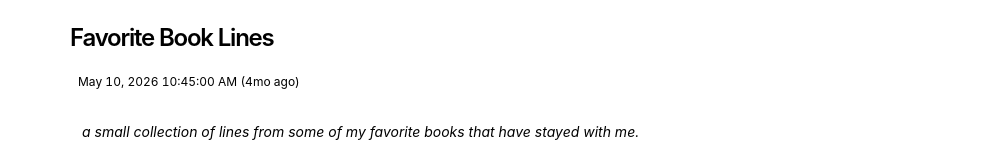
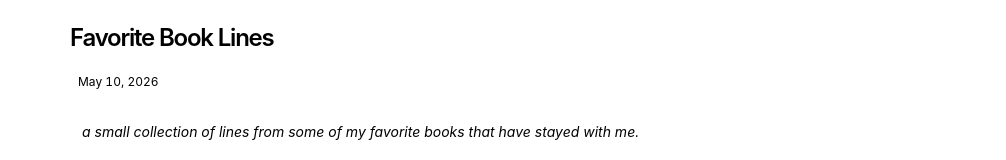
Before and after one commit to laurentcodes/laurent-portfolio-minimal, a Next.js app: page /blog/favorite-book-lines in a window 1280 px wide. Shown: the part 157-317 px from the top of the page, without its empty margins (274-1280 px from the left). Built offline with nearby package versions, Linux system fonts and the light colour scheme.

Commit message:
fix: address portfolio review findings

```diff
--- a/app/blog/[slug]/page.tsx
+++ b/app/blog/[slug]/page.tsx
@@ -7,7 +7,8 @@ import { baseUrl } from 'app/sitemap';
 import { CustomMDX } from 'components/mdx';
 
 // utils
-import { formatDate, getBlogPosts } from 'app/blog/utils';
+import { getBlogPosts } from 'app/blog/utils';
+import { formatDate } from 'utils/dateFormatter';
 import { metadata } from 'utils/metadata';
 
 export async function generateStaticParams() {
@@ -95,7 +96,7 @@ export default async function Blog({
 
         <div className='flex items-center mb-6'>
           <span className='text-xs px-2 py-1 text-black [html.dark_&]:text-white tabular-nums'>
-            {formatDate(post.metadata.publishedAt, true, true)}
+            {formatDate(post.metadata.publishedAt)}
           </span>
         </div>
 
--- a/app/blog/template.tsx
+++ b/app/blog/template.tsx
@@ -1,19 +1,21 @@
 'use client';
 
-import { motion } from 'framer-motion';
+import { motion, useReducedMotion } from 'framer-motion';
 
 export default function BlogTemplate({
 	children,
 }: {
 	children: React.ReactNode;
 }) {
+	const shouldReduceMotion = useReducedMotion();
+
 	return (
 		<motion.div
 			initial={{ opacity: 0 }}
 			animate={{ opacity: 1 }}
 			exit={{ opacity: 0 }}
 			transition={{
-				duration: 0.25,
+				duration: shouldReduceMotion ? 0.1 : 0.25,
 				ease: [0.22, 1, 0.36, 1],
 			}}
 		>
--- a/app/blog/utils.ts
+++ b/app/blog/utils.ts
@@ -52,47 +52,3 @@ function getMDXData(dir) {
 export function getBlogPosts() {
 	return getMDXData(path.join(process.cwd(), 'app', 'blog', 'posts'));
 }
-
-export function formatDate(
-	date: string,
-	includeRelative = false,
-	includeTime = false
-) {
-	let currentDate = new Date();
-	if (!date.includes('T')) {
-		date = `${date}T00:00:00`;
-	}
-	let targetDate = new Date(date);
-
-	let yearsAgo = currentDate.getFullYear() - targetDate.getFullYear();
-	let monthsAgo = currentDate.getMonth() - targetDate.getMonth();
-	let daysAgo = currentDate.getDate() - targetDate.getDate();
-
-	let formattedDate = '';
-
-	if (yearsAgo > 0) {
-		formattedDate = `${yearsAgo}y ago`;
-	} else if (monthsAgo > 0) {
-		formattedDate = `${monthsAgo}mo ago`;
-	} else if (daysAgo > 0) {
-		formattedDate = `${daysAgo}d ago`;
-	} else {
-		formattedDate = 'Today';
-	}
-
-	let fullDate = targetDate.toLocaleString('en-us', {
-		month: 'long',
-		day: 'numeric',
-		year: 'numeric',
-	});
-
-	if (includeTime) {
-		fullDate = `${fullDate} ${targetDate.toLocaleTimeString()}`;
-	}
-
-	if (!includeRelative) {
-		return fullDate;
-	}
-
-	return `${fullDate} (${formattedDate})`;
-}
--- a/app/global.css
+++ b/app/global.css
@@ -35,7 +35,6 @@ html.dark {
 
 html {
   color-scheme: light;
-  min-width: 360px;
 }
 
 .prose .anchor {
--- a/app/rss/route.ts
+++ b/app/rss/route.ts
@@ -1,8 +1,20 @@
-import { baseUrl } from 'app/sitemap'
-import { getBlogPosts } from 'app/blog/utils'
+import { baseUrl } from 'app/sitemap';
+import { getBlogPosts } from 'app/blog/utils';
+
+const xmlEntities: Record<string, string> = {
+  '&': '&amp;',
+  '<': '&lt;',
+  '>': '&gt;',
+  '"': '&quot;',
+  "'": '&apos;',
+};
+
+function escapeXml(value: string) {
+  return value.replace(/[&<>"']/g, (character) => xmlEntities[character]);
+}
 
 export async function GET() {
-  let allBlogs = await getBlogPosts()
+  const allBlogs = getBlogPosts();
 
   const itemsXml = allBlogs
     .sort((a, b) => {
@@ -14,15 +26,15 @@ export async function GET() {
     .map(
       (post) =>
         `<item>
-          <title>${post.metadata.title}</title>
-          <link>${baseUrl}/blog/${post.slug}</link>
-          <description>${post.metadata.summary || ''}</description>
+          <title>${escapeXml(post.metadata.title)}</title>
+          <link>${escapeXml(`${baseUrl}/blog/${post.slug}`)}</link>
+          <description>${escapeXml(post.metadata.summary ?? '')}</description>
           <pubDate>${new Date(
             post.metadata.publishedAt
           ).toUTCString()}</pubDate>
         </item>`
     )
-    .join('\n')
+    .join('\n');
 
   const rssFeed = `<?xml version="1.0" encoding="UTF-8" ?>
   <rss version="2.0">
@@ -32,11 +44,11 @@ export async function GET() {
         <description>This is my portfolio RSS feed</description>
         ${itemsXml}
     </channel>
-  </rss>`
+  </rss>`;
 
   return new Response(rssFeed, {
     headers: {
-      'Content-Type': 'text/xml',
+      'Content-Type': 'application/rss+xml; charset=utf-8',
     },
-  })
+  });
 }
--- a/app/sitemap.ts
+++ b/app/sitemap.ts
@@ -8,7 +8,7 @@ export default async function sitemap() {
 		lastModified: post.metadata.publishedAt,
 	}));
 
-	let routes = ['', '/blog'].map((route) => ({
+	let routes = ['', '/blog', '/projects', '/work', '/skills', '/contact'].map((route) => ({
 		url: `${baseUrl}${route}`,
 		lastModified: new Date().toISOString().split('T')[0],
 	}));
--- a/app/template.tsx
+++ b/app/template.tsx
@@ -1,15 +1,17 @@
 'use client';
 
-import { motion } from 'framer-motion';
+import { motion, useReducedMotion } from 'framer-motion';
 
 export default function Template({ children }: { children: React.ReactNode }) {
+	const shouldReduceMotion = useReducedMotion();
+
 	return (
 		<motion.div
 			initial={{ opacity: 0 }}
 			animate={{ opacity: 1 }}
 			exit={{ opacity: 0 }}
 			transition={{
-				duration: 0.25,
+				duration: shouldReduceMotion ? 0.1 : 0.25,
 				ease: [0.22, 1, 0.36, 1],
 			}}
 		>
--- a/components/pagination/BlogPostsPagination.tsx
+++ b/components/pagination/BlogPostsPagination.tsx
@@ -39,7 +39,7 @@ export default function BlogPostsPagination({
 
 				<div className='flex items-center'>
 					<span className='text-xs px-2 py-1 text-black [html.dark_&]:text-white tabular-nums'>
-						{formatDate(post.metadata.publishedAt, false)}
+						{formatDate(post.metadata.publishedAt)}
 					</span>
 				</div>
 
--- a/utils/dateFormatter.ts
+++ b/utils/dateFormatter.ts
@@ -1,43 +1,10 @@
-export function formatDate(
-	date: string,
-	includeRelative = false,
-	includeTime = false
-) {
-	let currentDate = new Date();
-	if (!date.includes('T')) {
-		date = `${date}T00:00:00`;
-	}
-	let targetDate = new Date(date);
+const dateFormatter = new Intl.DateTimeFormat('en-US', {
+	month: 'long',
+	day: 'numeric',
+	year: 'numeric',
+	timeZone: 'UTC',
+});
 
-	let yearsAgo = currentDate.getFullYear() - targetDate.getFullYear();
-	let monthsAgo = currentDate.getMonth() - targetDate.getMonth();
-	let daysAgo = currentDate.getDate() - targetDate.getDate();
-
-	let formattedDate = '';
-
-	if (yearsAgo > 0) {
-		formattedDate = `${yearsAgo}y ago`;
-	} else if (monthsAgo > 0) {
-		formattedDate = `${monthsAgo}mo ago`;
-	} else if (daysAgo > 0) {
-		formattedDate = `${daysAgo}d ago`;
-	} else {
-		formattedDate = 'Today';
-	}
-
-	let fullDate = targetDate.toLocaleString('en-us', {
-		month: 'long',
-		day: 'numeric',
-		year: 'numeric',
-	});
-
-	if (includeTime) {
-		fullDate = `${fullDate} ${targetDate.toLocaleTimeString()}`;
-	}
-
-	if (!includeRelative) {
-		return fullDate;
-	}
-
-	return `${fullDate} (${formattedDate})`;
+export function formatDate(date: string) {
+	return dateFormatter.format(new Date(`${date.slice(0, 10)}T00:00:00Z`));
 }
```
